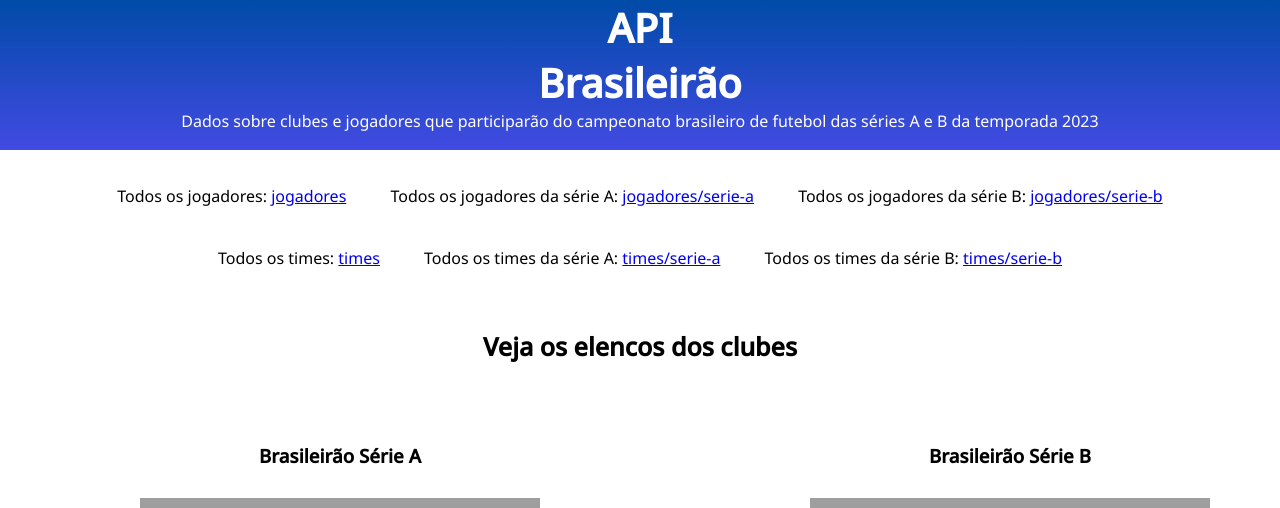
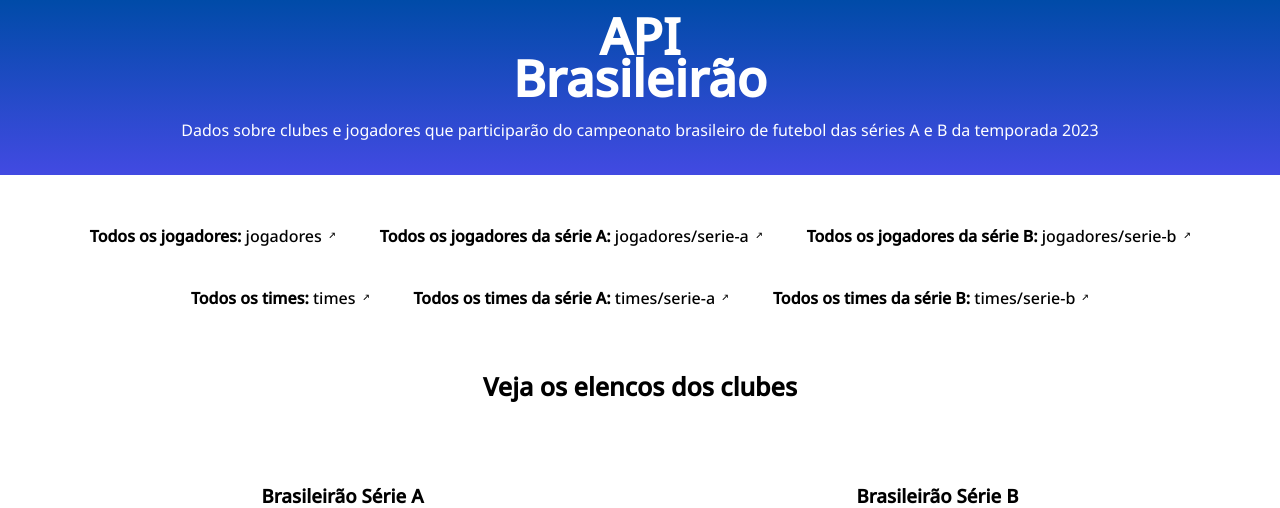
Before and after one commit to JerberthRocha/api-campeonato-brasileiro, a Django app: page / in a window 1280 px wide. Shown: the top 508 px of the page. Run offline with Django 4.2, Linux system fonts and the light colour scheme; data comes from the database, SQL or seed files in the repository; both versions use the stored data as it was after the commit; grey boxes are pictures that could not be loaded.

Commit message:
Estilo da página inicial

```diff
--- a/campeonato_brasileiro/jogadores/templates/jogadores/pages/index.html
+++ b/campeonato_brasileiro/jogadores/templates/jogadores/pages/index.html
@@ -8,6 +8,7 @@
     <meta name="viewport" content="width=device-width, initial-scale=1.0">
     <link rel="stylesheet" href="{% static 'css/style.css'%}">
     <link rel="shortcut icon" href="{% static 'img/favicon.ico'%}" type="image/x-icon">
+    <link rel="stylesheet" href="https://cdn.jsdelivr.net/gh/devicons/devicon@v2.15.1/devicon.min.css">
     <title>API Brasileirão</title>
 </head>
 <body>
@@ -21,16 +22,88 @@
 
     <main>
         <body>
-            <ul>
+            <ul class="ul-body">
                 <div class="links-jogadores">
-                    <li>Todos os jogadores: <a href="api/jogadores" target="_blank">jogadores</a></li>
-                    <li>Todos os jogadores da série A: <a href="api/jogadores/serie-a" target="_blank">jogadores/serie-a</a></li>
-                    <li>Todos os jogadores da série B: <a href="api/jogadores/serie-b" target="_blank">jogadores/serie-b</a></li>
+                    <li>
+                        Todos os jogadores:
+                        <a href="api/jogadores?format=json" target="_blank">
+                            jogadores
+                            <svg style="display: inline-block; width: 0.6em; height: 0.6em;" viewbox="0
+                                0 48 48">
+                                <path d="M43.8 5.2c-0.2-0.4-0.6-0.8-1-1-0.2-0.2-0.6-0.2-0.8-0.2h-12c-1.2
+                                0-2 0.8-2 2s0.8 2 2 2h7.2l-18.6 18.6c-0.8 0.8-0.8 2 0 2.8 0.4 0.4 0.8
+                                0.6 1.4 0.6s1-0.2 1.4-0.6l18.6-18.6v7.2c0 1.2 0.8 2 2 2s2-0.8
+                                2-2v-12c0-0.2 0-0.6-0.2-0.8z"></path>
+                            </svg>
+                        </a>
+                    </li>
+                    <li>
+                        Todos os jogadores da série A:
+                        <a href="api/jogadores/serie-a?format=json" target="_blank">
+                            jogadores/serie-a
+                            <svg style="display: inline-block; width: 0.6em; height: 0.6em;" viewbox="0
+                                0 48 48">
+                                <path d="M43.8 5.2c-0.2-0.4-0.6-0.8-1-1-0.2-0.2-0.6-0.2-0.8-0.2h-12c-1.2
+                                0-2 0.8-2 2s0.8 2 2 2h7.2l-18.6 18.6c-0.8 0.8-0.8 2 0 2.8 0.4 0.4 0.8
+                                0.6 1.4 0.6s1-0.2 1.4-0.6l18.6-18.6v7.2c0 1.2 0.8 2 2 2s2-0.8
+                                2-2v-12c0-0.2 0-0.6-0.2-0.8z"></path>
+                            </svg>
+                        </a>
+                    </li>
+                    <li>
+                        Todos os jogadores da série B:
+                        <a href="api/jogadores/serie-b?format=json" target="_blank">
+                            jogadores/serie-b
+                            <svg style="display: inline-block; width: 0.6em; height: 0.6em;" viewbox="0
+                                0 48 48">
+                                <path d="M43.8 5.2c-0.2-0.4-0.6-0.8-1-1-0.2-0.2-0.6-0.2-0.8-0.2h-12c-1.2
+                                0-2 0.8-2 2s0.8 2 2 2h7.2l-18.6 18.6c-0.8 0.8-0.8 2 0 2.8 0.4 0.4 0.8
+                                0.6 1.4 0.6s1-0.2 1.4-0.6l18.6-18.6v7.2c0 1.2 0.8 2 2 2s2-0.8
+                                2-2v-12c0-0.2 0-0.6-0.2-0.8z"></path>
+                            </svg>
+                        </a>
+                    </li>
                 </div>
                 <div class="links-times">
-                    <li>Todos os times: <a href="api/times" target="_blank">times</a></li>
-                    <li>Todos os times da série A: <a href="api/times/serie-a" target="_blank">times/serie-a</a></li>
-                    <li>Todos os times da série B: <a href="api/times/serie-b" target="_blank">times/serie-b</a></li>
+                    <li>
+                        Todos os times:
+                        <a href="api/times?format=json" target="_blank">
+                            times
+                            <svg style="display: inline-block; width: 0.6em; height: 0.6em;" viewbox="0
+                                0 48 48">
+                                <path d="M43.8 5.2c-0.2-0.4-0.6-0.8-1-1-0.2-0.2-0.6-0.2-0.8-0.2h-12c-1.2
+                                0-2 0.8-2 2s0.8 2 2 2h7.2l-18.6 18.6c-0.8 0.8-0.8 2 0 2.8 0.4 0.4 0.8
+                                0.6 1.4 0.6s1-0.2 1.4-0.6l18.6-18.6v7.2c0 1.2 0.8 2 2 2s2-0.8
+                                2-2v-12c0-0.2 0-0.6-0.2-0.8z"></path>
+                            </svg>
+                        </a>
+                    </li>
+                    <li>
+                        Todos os times da série A:
+                        <a href="api/times/serie-a?format=json" target="_blank">
+                            times/serie-a
+                            <svg style="display: inline-block; width: 0.6em; height: 0.6em;" viewbox="0
+                                0 48 48">
+                                <path d="M43.8 5.2c-0.2-0.4-0.6-0.8-1-1-0.2-0.2-0.6-0.2-0.8-0.2h-12c-1.2
+                                0-2 0.8-2 2s0.8 2 2 2h7.2l-18.6 18.6c-0.8 0.8-0.8 2 0 2.8 0.4 0.4 0.8
+                                0.6 1.4 0.6s1-0.2 1.4-0.6l18.6-18.6v7.2c0 1.2 0.8 2 2 2s2-0.8
+                                2-2v-12c0-0.2 0-0.6-0.2-0.8z"></path>
+                            </svg>
+                        </a>
+                    </li>
+                    <li>
+                        Todos os times da série B:
+                        <a href="api/times/serie-b?format=json" target="_blank">
+                            times/serie-b
+                            <svg style="display: inline-block; width: 0.6em; height: 0.6em;" viewbox="0
+                                0 48 48">
+                                <path d="M43.8 5.2c-0.2-0.4-0.6-0.8-1-1-0.2-0.2-0.6-0.2-0.8-0.2h-12c-1.2
+                                0-2 0.8-2 2s0.8 2 2 2h7.2l-18.6 18.6c-0.8 0.8-0.8 2 0 2.8 0.4 0.4 0.8
+                                0.6 1.4 0.6s1-0.2 1.4-0.6l18.6-18.6v7.2c0 1.2 0.8 2 2 2s2-0.8
+                                2-2v-12c0-0.2 0-0.6-0.2-0.8z"></path>
+                            </svg>
+                        </a>
+                    </li>
                 </div>
             </ul>
 
@@ -40,7 +113,7 @@
                     <h3>Brasileirão Série A</h3>
                     {% for time in times %}
                         {% if time.divisao.slug == 'serie-a' %}
-                            <span class="serie-a"><a href="{% url 'jogadores:elenco' time.slug %}" target="_blank"><abbr title="{{time.nome}}"><img src="{{time.escudo}}" alt="{{time.nome}}"></abbr></a></span>
+                            <span class="serie-a"><a href="{% url 'jogadores:elenco' time.slug %}?format=json" target="_blank"><abbr title="{{time.nome}}"><img class="serie-a" src="{{time.escudo}}" alt="{{time.nome}}"></abbr></a></span>
                         {% endif %}
                     {% endfor %}
                 </section>
@@ -48,7 +121,7 @@
                     <h3>Brasileirão Série B</h3>
                     {% for time in times %}
                         {% if time.divisao.slug == 'serie-b' %}
-                            <span class="serie-b" ><a href="{% url 'jogadores:elenco' time.slug %}" target="_blank"><abbr title="{{time.nome}}"><img src="{{time.escudo}}" alt="{{time.nome}}"></abbr></a></span>
+                            <span class="serie-b" ><a href="{% url 'jogadores:elenco' time.slug %}?format=json" target="_blank"><abbr title="{{time.nome}}"><img src="{{time.escudo}}" alt="{{time.nome}}"></abbr></a></span>
                         {% endif %}
                     {% endfor %}
                 </section>
@@ -57,7 +130,11 @@
     </main>
 
     <footer>
-        <span>Desenvolvido por <a href="https://github.com/JerberthRocha" target="_blank">Jerberth Rocha </a>2023</span>
+        <div>Desenvolvido por Jerberth Rocha | 2023</div>
+        <ul>
+            <a href="https://github.com/JerberthRocha" target="_blank"><li><img width="30px" height="30px" src="https://cdn.jsdelivr.net/gh/devicons/devicon/icons/github/github-original-wordmark.svg"/></li></a>
+            <a href="https://www.linkedin.com/in/jerberth-rocha/" target="_blank"><li><img width="30px" height="30px" src="https://cdn.jsdelivr.net/gh/devicons/devicon/icons/linkedin/linkedin-plain.svg" /></li></a>
+        </ul>
     </footer>
 </body>
 </html>
--- a/campeonato_brasileiro/templates/static/css/style.css
+++ b/campeonato_brasileiro/templates/static/css/style.css
@@ -10,43 +10,74 @@
     --cor-4: #edc501;
     --cor-5: #F2F2F2;
 
-    --fonte-principal: 'Lato', sans-serif;
-    --fonte: 'Noto Sans', sans-serif;
+    --fonte: 'Lato', sans-serif;
+    --fonte-principal: 'Noto Sans', sans-serif;
 }
 
 
 * {
     margin: 0px;
     padding: 0px;
-    font-family: var(--fonte);
+    font-family: var(--fonte-principal);
 }
+
+/* ############### CABEÇALHO ############### */
 
 header {
     background: linear-gradient(to top, var(--cor-1), var(--cor-2));
-    height: 150px;
-    margin-bottom: 15px;
+    min-height: 150px;
+    padding-top: 15px;
+    padding-bottom: 10px;
 }
 
 header h1{
     text-align: center;
-    font-size: 40px;
+    font-size: 50px;
+    line-height: 42px;
     color: white;
 }
 
 header p{
     text-align: center;
     color: white;
-    padding-bottom: 50px;
+    padding: 20px;
 }
 
-li {
+ /* ############### CORPO ############### */
+
+div.links-times li {
     display: inline-block;
     margin: 20px;
+    font-weight: bold;
     text-align: center;
+}
+
+div.links-jogadores li {
+    display: inline-block;
+    margin: 20px;
+    font-weight: bold;
+    text-align: center;
+}
+
+ul.ul-body {
+    padding-top: 30px;
 }
 
 ul > div{
     text-align: center;
+    /* padding-top: 30px; */
+}
+
+a {
+    text-decoration: none;
+    font-weight: 500;
+    color: black;
+}
+
+a:hover {
+    text-decoration: underline;
+    font-weight: bold;
+    color: var(--cor-2);
 }
 
 h2 {
```
Also changed, not shown: other parts of campeonato_brasileiro/templates/static/css/style.css (+53 -8 lines), db.sqlite3.
